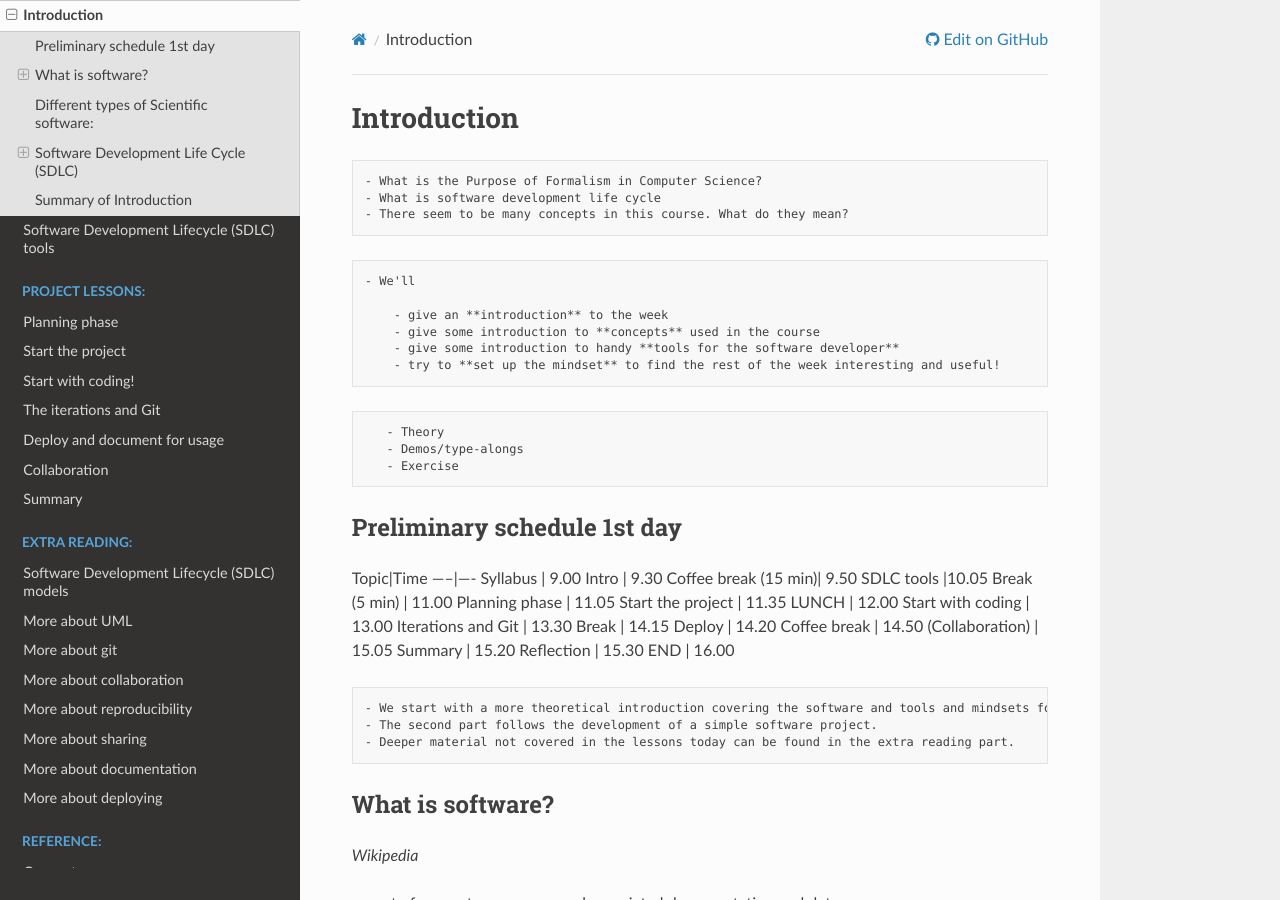
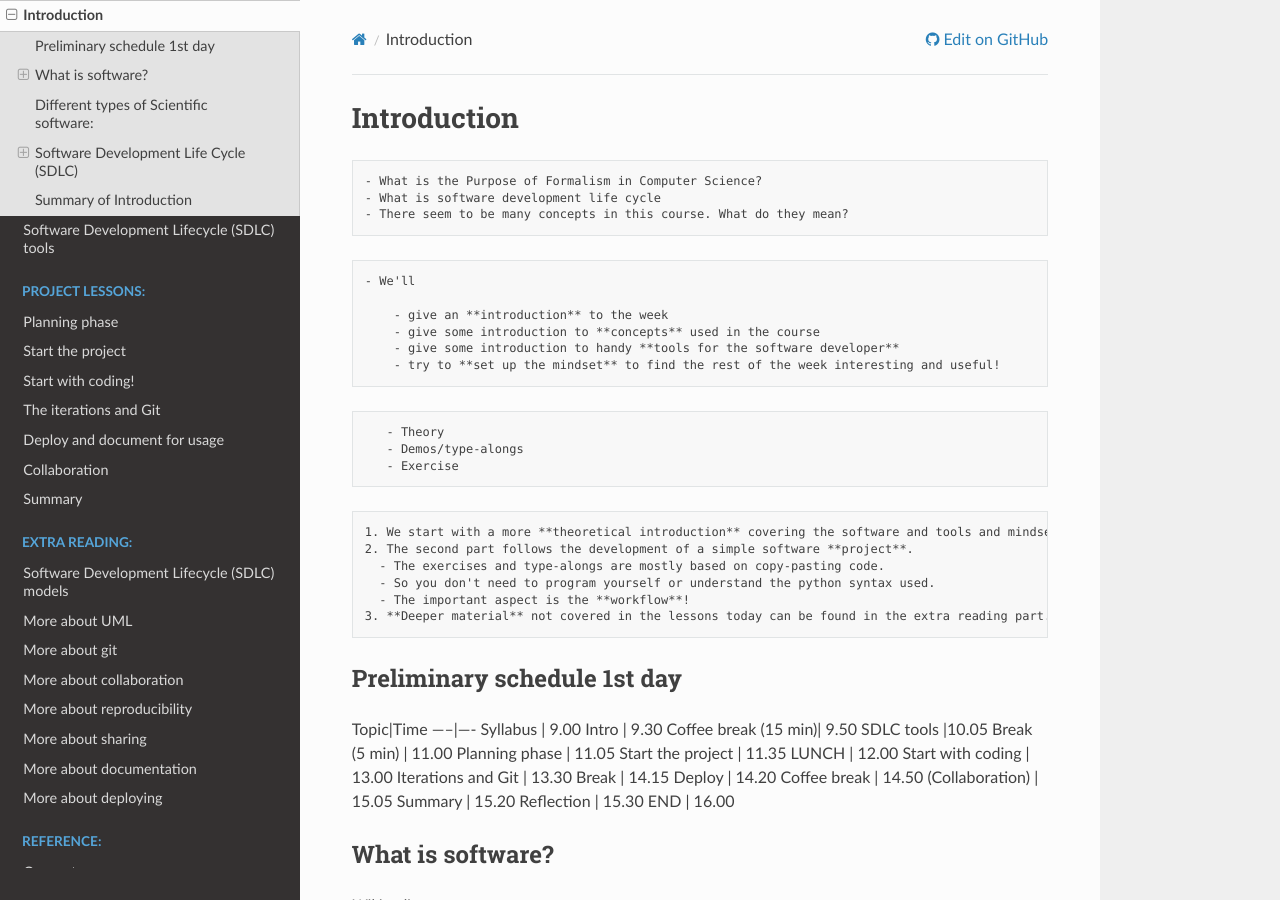
Before and after one commit to UPPMAX/programming_formalisms_intro, a Sphinx documentation site: the page built from doc/intro.md, in a window 1280 px wide and 900 px high. Built offline with Sphinx 7.4.7 and the Read the Docs theme 2.0.0, drawn with Linux system fonts in a browser that asks for light colours; pages that are not in the unit, such as notebooks, are missing from menus.

Commit message:
intro.md update hint

````diff
--- a/doc/intro.md
+++ b/doc/intro.md
@@ -21,6 +21,14 @@
    - Exercise
 ```
 
+```{hint}
+1. We start with a more **theoretical introduction** covering the software and tools and mindsets for software development.
+2. The second part follows the development of a simple software **project**.
+  - The exercises and type-alongs are mostly based on copy-pasting code.
+  - So you don't need to program yourself or understand the python syntax used.
+  - The important aspect is the **workflow**!
+3. **Deeper material** not covered in the lessons today can be found in the extra reading part.
+```
 
 ## Preliminary schedule 1st day
 
@@ -44,11 +52,7 @@ Summary             |  15.20
 Reflection          |  15.30
 END                | 16.00
 
-```{hint}
-- We start with a more theoretical introduction covering the software and tools and mindsets for software development.
-- The second part follows the development of a simple software project.
-- Deeper material not covered in the lessons today can be found in the extra reading part.
-```
+
 
 ## What is software?
 *Wikipedia*
````
